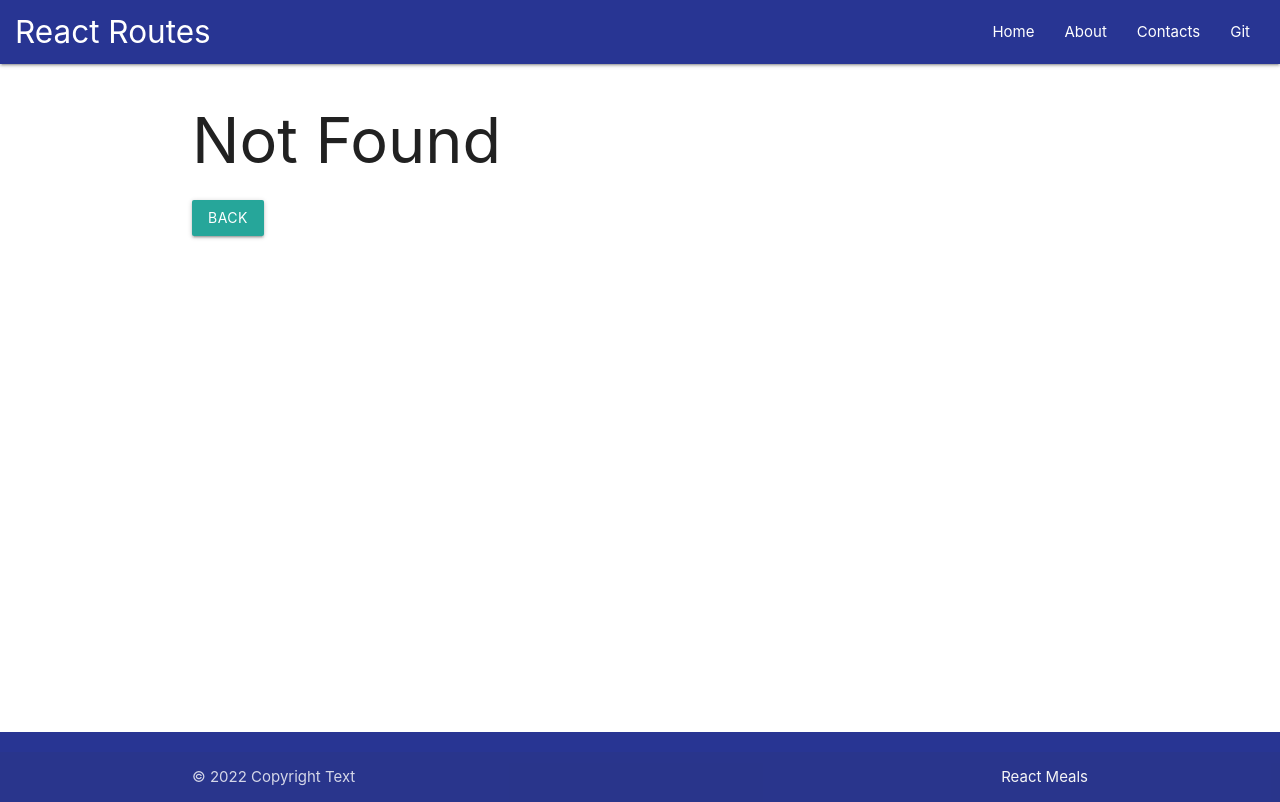
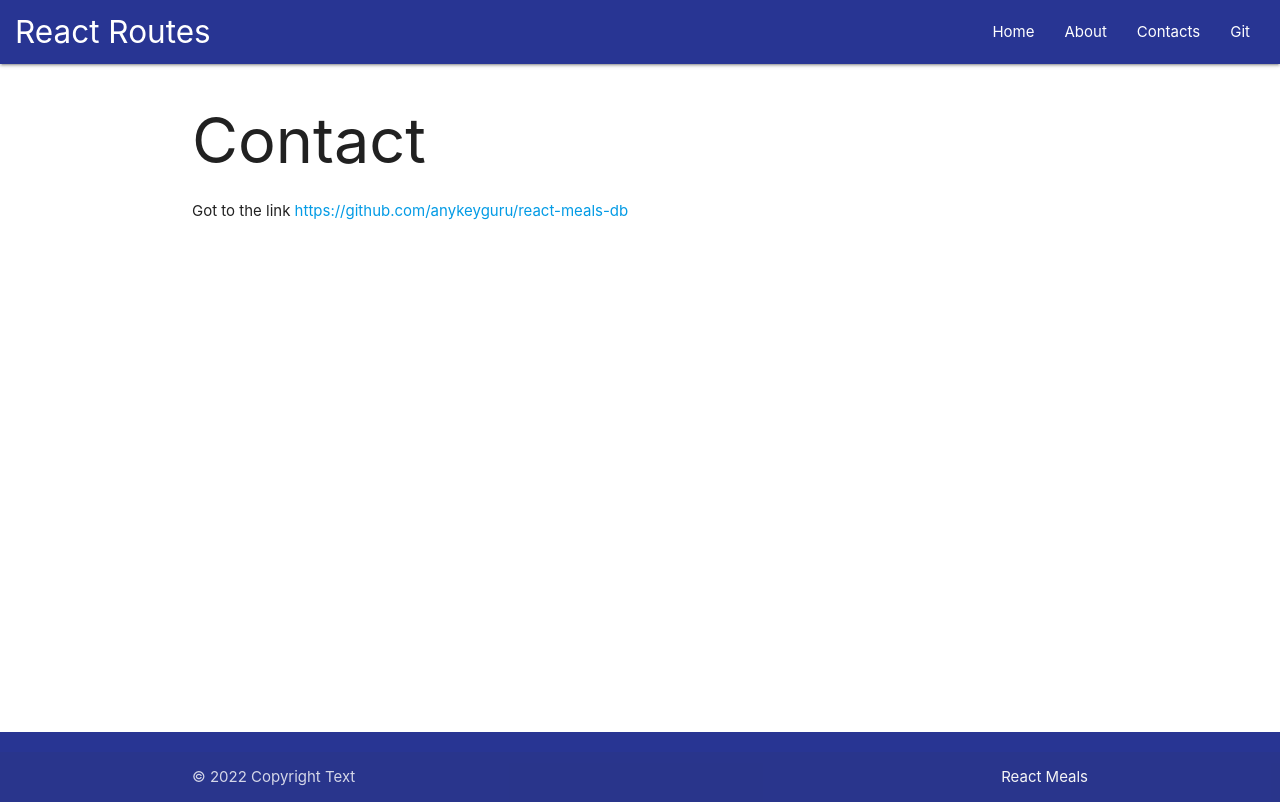
Before and after one commit to anykeyguru/react-meals-db, a React (Create React App) app: page /react-meals-db/contacts in a window 1280 px wide. Before the commit this address had no page. Built offline with nearby package versions, Linux system fonts and the light colour scheme.

Commit message:
added base name

```diff
--- a/src/App.js
+++ b/src/App.js
@@ -7,11 +7,13 @@ import About from "./pages/about/About";
 import NotFound from "./pages/notfound";
 import Category from "./pages/category/Category";
 import Reciept from "./pages/reciept/Reciept";
+import {GIT_BASENAME_URL} from "./config";
+
 
 function App() {
     return (
         <>
-        <Router>
+        <Router basename={GIT_BASENAME_URL}>
             <Header/>
             <main className="container content">
                 <Switch>
--- a/src/config.js
+++ b/src/config.js
@@ -1,4 +1,5 @@
 const API_KEY = 1;
 const API_URL =`https://www.themealdb.com/api/json/v1/${API_KEY}/`;
-const GIT_URL = 'https://anykeyguru.github.io/react-meals-db/'
-export {API_URL, GIT_URL};
+const GIT_BASENAME_URL = '/react-meals-db/'
+const GIT_URL = 'https://github.com/anykeyguru/react-meals-db'
+export {API_URL, GIT_URL, GIT_BASENAME_URL};
```
